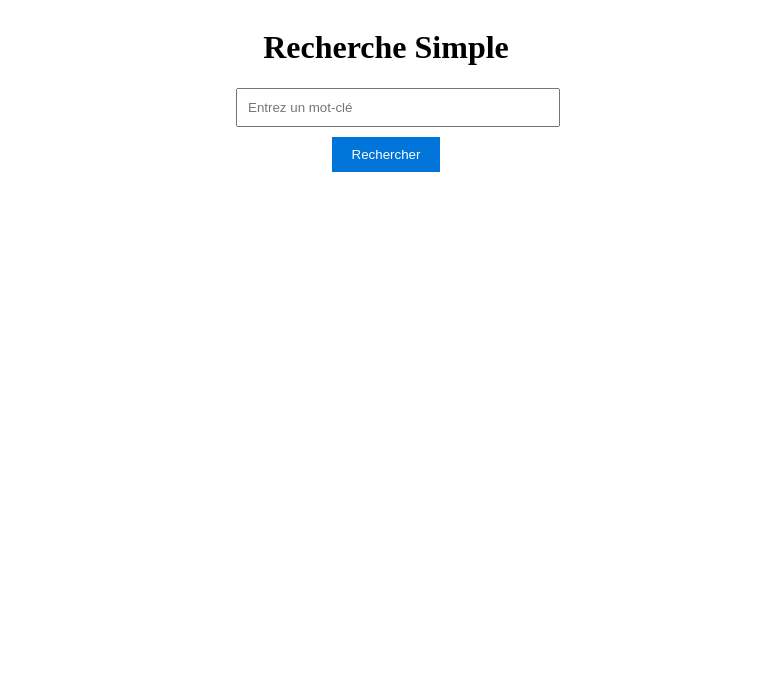
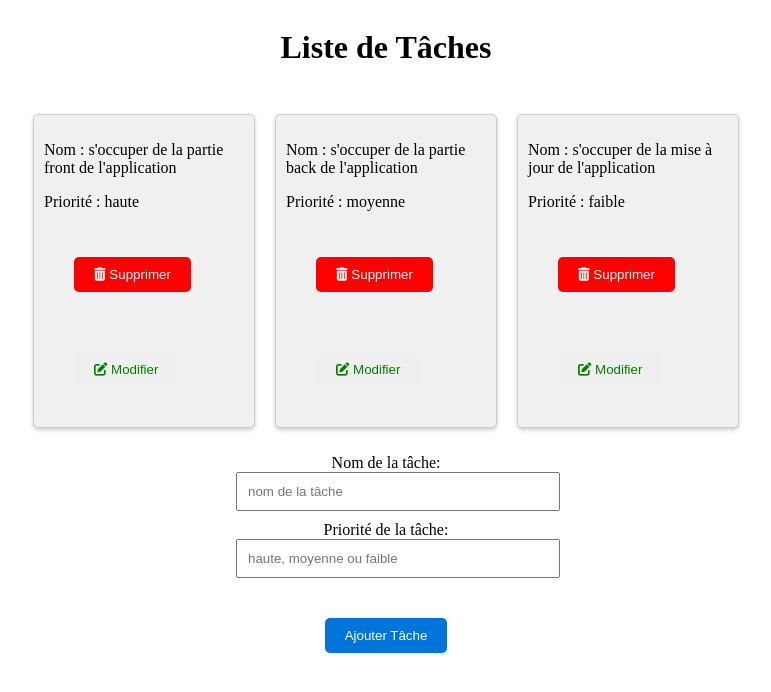
Before and after one commit to BAMBA-FALL/formulaire_de_recherche_avec_filtre, a plain HTML site: page index.html in a window 1280 px wide. Shown: the whole page, without its empty margins (254-1025 px from the left). Drawn offline with Linux system fonts and the light colour scheme.

Commit message:
liste des tâches moderne

```diff
--- a/index.html
+++ b/index.html
@@ -4,21 +4,25 @@
     <meta charset="UTF-8">
     <meta name="viewport" content="width=device-width, initial-scale=1.0">
     <link rel="stylesheet" href="style.css">
+    <link rel="stylesheet" href="https://cdnjs.cloudflare.com/ajax/libs/font-awesome/6.2.0/css/all.min.css">
+
     <title>Document</title>
 </head>
 <body>
-    <div class="formulaire">
-    <h1>Recherche Simple</h1>
-    <form id="formulaire-recherche">
-        <div>
-        <input type="text" id="mot-cle" placeholder="Entrez un mot-clé">
-        <button type="submit">Rechercher</button>
+    <div  class="formulaire">
+    <h1>Liste de Tâches</h1>
+    <ul id="liste-taches" class="cartes-container">
+        <!-- Les tâches seront générées dynamiquement en utilisant JavaScript -->
+    </ul>
+
+    <form id="formulaire-tache">
+        <label for="nom-tache">Nom de la tâche:</label>
+        <input type="text" id="nom-tache" placeholder="nom de la tâche" required>
+        <label for="priorite-tache">Priorité de la tâche:</label>
+        <input type="text" id="priorite-tache" required placeholder="haute, moyenne ou faible">
+        <button type="button" id="ajouter-tache" class="boutonajout">Ajouter Tâche</button>
     </form>
-    <ul id="resultats">
-        <a href="resultat.html"></a>
-    </ul>
-</div>
+    </div>
     <script src="index.js"></script>
 </body>
-
 </html>
--- a/index.js
+++ b/index.js
@@ -1,80 +1,117 @@
-document.addEventListener("DOMContentLoaded", function() {
-    const formulaireRecherche = document.getElementById("formulaire-recherche");
-    const motCleInput = document.getElementById("mot-cle");
-    const listeResultats = document.getElementById("resultats");
+const projet = {
+    nom: "Application de gestion de projet",
+    taches: [
+        {
+            nom: "s'occuper de la partie front de l'application",
+            priorite: "haute"
+        },
+        {
+            nom: "s'occuper de la partie back de l'application",
+            priorite: "moyenne"
+        },
+        {
+            nom: "s'occuper de la mise à jour de l'application",
+            priorite: "faible"
+        },
+    ],
 
-    formulaireRecherche.addEventListener("submit", function(e) {
-        e.preventDefault();
+    ajoutertache: function(nom, priorite) {
+        this.taches.push({ nom: nom, priorite: priorite });
+    },
 
-        const motCle = motCleInput.value;
+    supprimertache: function(index) {
+        this.taches.splice(index, 1);
+    },
+};
 
-        // Exemple : Effectuer une recherche basée sur le mot-clé
-        const fauxResultats = [
-            "iPhone 13 Pro Max",
-            "iPhone 13 Pro",
-            "iPhone 13",
-            "iPhone 12 Pro Max",
-            "iPhone 12 Pro",
-            "iPhone 12",
-            "iPhone SE (2e génération)",
-            "iPhone 11 Pro Max",
-            "iPhone 11 Pro",
-            "iPhone 11",
-            "iPhone X",
-            "iPhone 8 Plus",
-            "iPhone 8",
-            "iPhone 7 Plus",
-            "iPhone 7",
-            "iPhone 6s Plus",
-            "iPhone 6s",
-            "iPhone 6 Plus",
-            "iPhone 6",
-            "iPhone 5s",
-        ];
+// ====================================================== //
+//  CREATION DE LA FONCTION QUI GENERE LA LISTE DES TACHES LES LI ET LES BOUTON SUPPRIMER ET MODIFIER  //
+// ====================================================== //
 
-        const resultatsFiltres = filtrerResultats(fauxResultats, motCle);
+//fonction pour les li
+// Fonction pour créer les éléments de tâche sous forme de cartes
+function creerElementTache(tache, index) {
+    // Créez un élément de carte (div)
+    const carte = document.createElement("div");
+    carte.classList.add("carte"); // Ajoutez une classe CSS pour les cartes
 
-        afficherResultats(resultatsFiltres, listeResultats);
-    });
+    // Créez des éléments de contenu pour la carte
+    const nomTache = document.createElement("p");
+    nomTache.textContent = `Nom : ${tache.nom}`;
 
-    listeResultats.addEventListener("mouseover", function(e) {
-        if (e.target && e.target.nodeName == "LI") {
-            e.target.classList.add("resultat-survol");
+    const prioriteTache = document.createElement("p");
+    prioriteTache.textContent = `Priorité : ${tache.priorite}`;
+
+    // Créez un bouton de suppression
+    const boutonSupprimer = document.createElement("button");
+    boutonSupprimer.innerHTML = '<i class="fas fa-trash-alt"></i> Supprimer';
+    boutonSupprimer.classList.add("bouton-supprimer");
+
+    boutonSupprimer.addEventListener("click", () => {
+        const confirmation = confirm("Êtes-vous sûr de vouloir supprimer cette tâche ?");
+        if (confirmation) {
+            projet.supprimertache(index);
+            afficherTache();
         }
     });
 
-    listeResultats.addEventListener("mouseout", function(e) {
-        if (e.target && e.target.nodeName == "LI") {
-            e.target.classList.remove("resultat-survol");
+    // Créez un bouton de modification
+    const boutonModifier = document.createElement("button");
+    boutonModifier.innerHTML = '<i class="fas fa-edit"></i> Modifier';
+    boutonModifier.classList.add("bouton-modifier");
+
+    boutonModifier.addEventListener("click", () => {
+        const nouveauNom = prompt("Entrez le nouveau nom de la tâche", tache.nom);
+        const nouvellePriorite = prompt("Entrez la nouvelle priorité de la tâche", tache.priorite);
+        if (nouveauNom !== null && nouvellePriorite !== null) {
+            tache.nom = nouveauNom;
+            tache.priorite = nouvellePriorite;
+            afficherTache();
         }
     });
 
-    // Ajouter un gestionnaire de clic pour les éléments de résultat
-    listeResultats.addEventListener("click", function(e) {
-        if (e.target && e.target.nodeName == "LI") {
-            // Récupérer le texte de l'élément de résultat
-            const texteResultat = e.target.textContent;
-            // Rediriger vers la page "resultat.html" avec le texte en tant que paramètre
-            window.location.href = `resultat.html?result=${encodeURIComponent(texteResultat)}`;
-        }
+    // Ajoutez les éléments au contenu de la carte
+    carte.appendChild(nomTache);
+    carte.appendChild(prioriteTache);
+    carte.appendChild(boutonSupprimer);
+    carte.appendChild(boutonModifier);
+
+    return carte;
+}
+
+
+//ici on récupère l'élément UL, où nous allons afficher les tâches
+const listeTaches = document.getElementById("liste-taches");
+
+//Ici, on parcourt les tâches du projet et ajoutez-les à la liste UL avec les boutons "Supprimer" et "Modifier"
+function afficherTache() {
+    //ici on récupère la liste des tâches créées
+    listeTaches.innerHTML = "";
+    projet.taches.forEach((tache, index) => {
+        const elementTache = creerElementTache(tache, index);
+        listeTaches.appendChild(elementTache);
     });
+}
 
-    function filtrerResultats(resultats, motCle) {
-        // Filtrer les résultats en fonction du mot-clé
-        return resultats.filter(function (resultat) {
-            return resultat.toLowerCase().includes(motCle.toLowerCase());
-        });
-    }
+//ici on récupère les éléments du formulaire
+const formulaireTache = document.getElementById("formulaire-tache");
+const nomTacheInput = document.getElementById("nom-tache");
+const prioriteTacheInput = document.getElementById("priorite-tache");
 
-    function afficherResultats(resultats, listeResultats) {
-        // Réinitialiser la liste des résultats
-        listeResultats.innerHTML = "";
+//ici on gère l'ajout des tâches lorsqu'il y a un clic (donc on attend un événement)
+const ajouterTacheButton = document.getElementById("ajouter-tache");
+ajouterTacheButton.addEventListener("click", () => {
+    const nomTache = nomTacheInput.value;
+    const prioriteTache = prioriteTacheInput.value;
 
-        // Afficher les résultats
-        resultats.forEach(function (resultat) {
-            const li = document.createElement("li");
-            li.textContent = resultat;
-            listeResultats.appendChild(li);
-        });
+    if (nomTache && prioriteTache) {
+        projet.ajoutertache(nomTache, prioriteTache);
+        afficherTache(); // Met à jour la liste des tâches après l'ajout
+        nomTacheInput.value = ''; // Réinitialise les champs du formulaire
+        prioriteTacheInput.value = '';
+    }else{
+        alert("veuillez saisir le nom et la priorité de votre tâche")
     }
 });
+
+afficherTache();
--- a/style.css
+++ b/style.css
@@ -1,11 +1,22 @@
 /* Style du formulaire */
 
-.formulaire{
+.container{
     display: flex;
     flex-direction: column;
     align-items: center;
     text-align: center;
 }
+
+.formulaire {
+    display: flex;
+    flex-direction: column;
+    align-items: center;
+    text-align: center;
+    background-color: rgba(241, 236, 236, 0.033);
+    width: 800px;
+    margin: 0 auto; /* Ajoutez cette ligne pour centrer le formulaire horizontalement */
+}
+
 form {
     width: 300px;
     margin: 0 auto;
@@ -18,15 +29,17 @@ input[type="text"] {
 }
 
 /* Style des boutons */
-button {
+.boutonajout {
     background-color: #0074d9;
     color: white;
     border: none;
     padding: 10px 20px;
     cursor: pointer;
+    border-radius: 5px;
+    margin: 30px;
 }
 
-button:hover {
+.boutonajout:hover {
     background-color: #0056b3;
 }
 
@@ -36,24 +49,55 @@ ul{
     cursor: pointer;
 }
 
-.resultat {
-    /* Styles par défaut */
+
+/* Style des boutons "Supprimer" */
+.bouton-supprimer {
+    background-color: red ;
+    color: white !important;
+    border: none;
+    padding: 10px 20px;
+    cursor: pointer;
+    border-radius: 5px;
+    margin: 30px;
+}
+
+/* Style des boutons "Modifier" */
+.bouton-modifier {
+    color: green;
+    border-radius: 5px;
+    border: none;
+    padding: 10px 20px;
+    cursor: pointer;
+    border-radius: 5px;
+    margin: 30px;
+}
+
+
+/* Styles pour les cartes */
+.carte {
+    background-color: #f0f0f0;
+    border: 1px solid #ccc;
+    border-radius: 5px;
     padding: 10px;
-    border: 1px solid #ccc;
-    background-color: #f0f0f0;
-    color: #333;
-    cursor: pointer; /* Ajoute une icône de curseur de main au survol */
-    transition: background-color 0.3s; /* Animation de transition pour le changement de couleur */
-  }
+    margin: 10px;
+    display: inline-block;
+    width: 200px;
+    box-shadow: 0 2px 4px rgba(0, 0, 0, 0.2);
+    text-align: left;
+    transition: transform 0.3s;
+}
 
-  /* Styles au survol des éléments trouvés */
-  .resultat:hover {
-    background-color: #0074d9; /* Couleur de fond au survol */
-    color: #fff; /* Couleur du texte au survol */
-  }
+.carte:hover {
+    transform: translateY(-10px); /* Soulève la carte de 10 pixels vers le haut au survol */
+    z-index: 1;
+}
 
-  /* Style de survol pour la classe "resultat-survol" */
-  .resultat-survol {
-    background-color: #0074d9; /* Couleur de fond au survol */
-    color: #fff; /* Couleur du texte au survol */
-  }
+
+/* Styles pour le conteneur de cartes */
+.cartes-container {
+    display: flex;
+    flex-wrap: wrap;
+    justify-content: space-between;
+    list-style: none;
+    padding: 0;
+}
```
